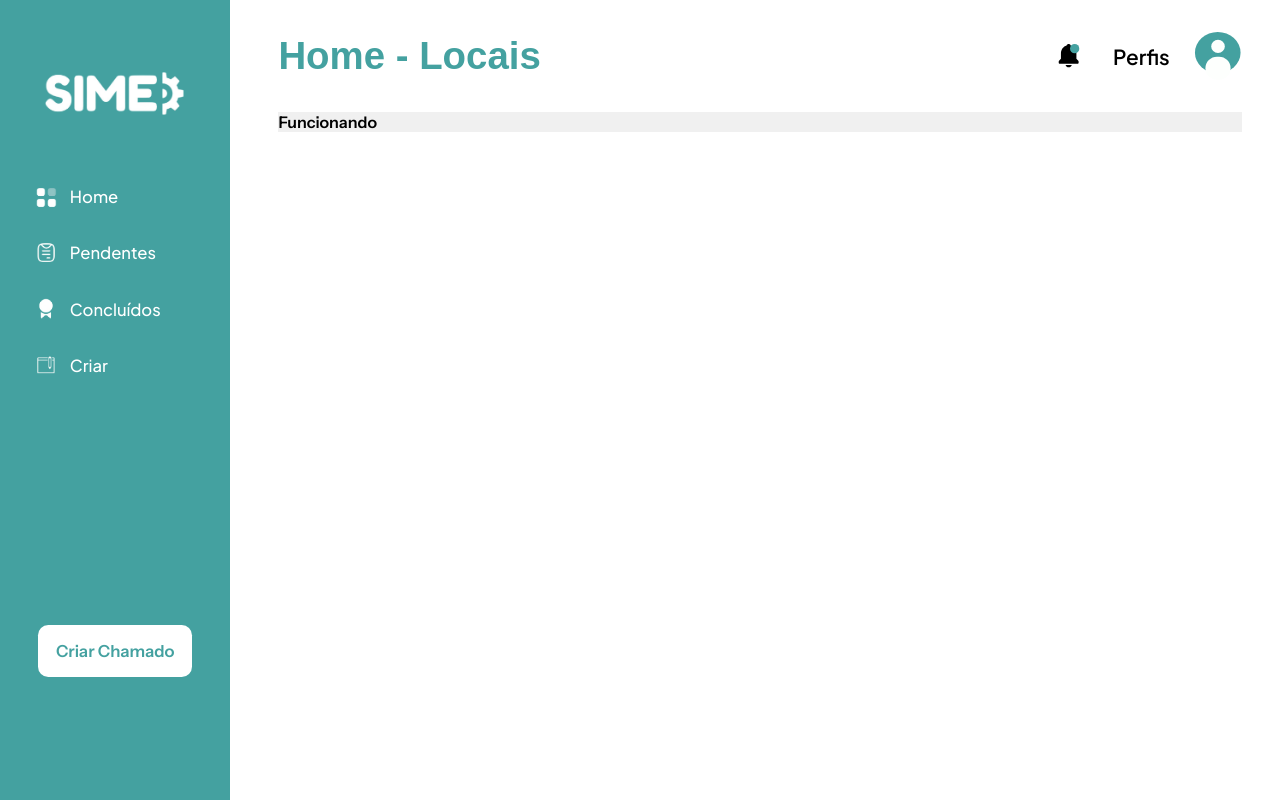
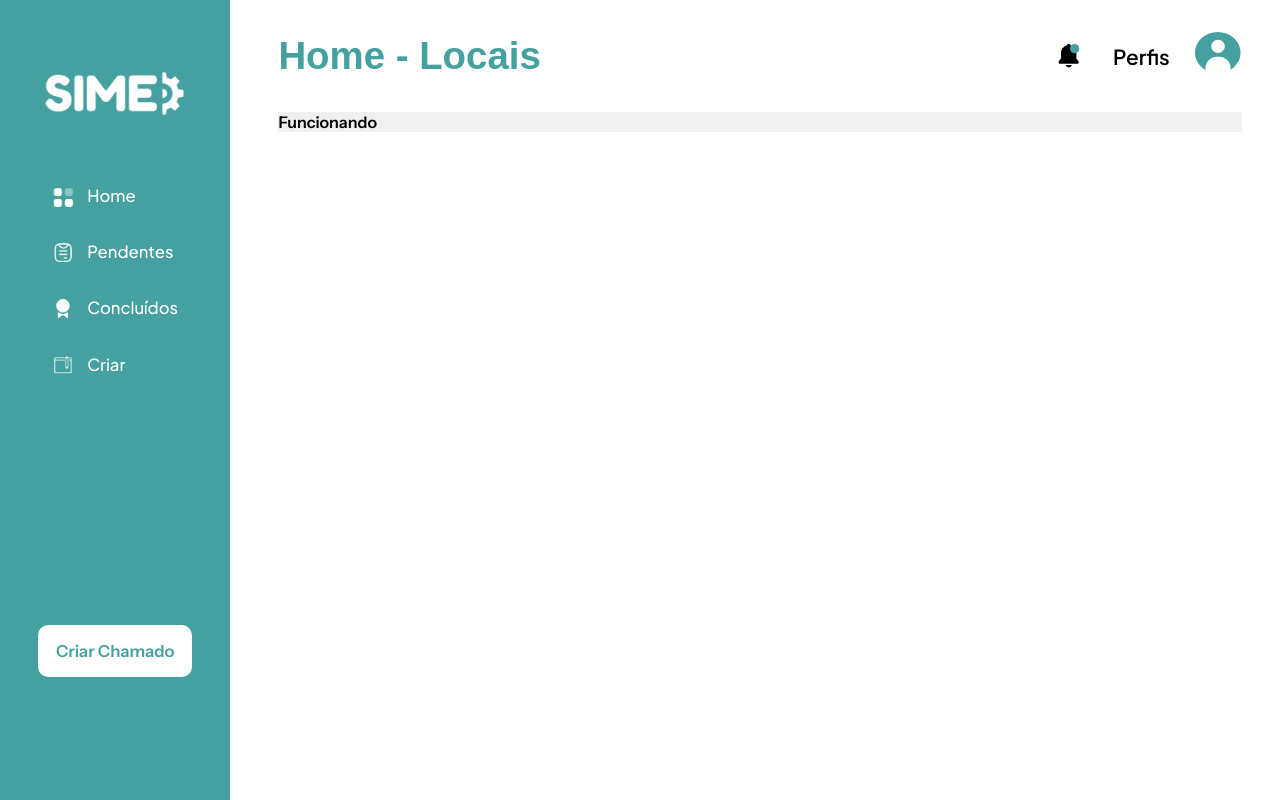
Before and after one commit to etec-SIME/SIME-web-dashboard, an Angular app in the folder SIME-web-dashboard/: page /home in a window 1280 px wide. Built offline with nearby package versions, Linux system fonts and the light colour scheme; a web font is replaced by a local one.

Commit message:
Remover padding-left

```diff
--- a/SIME-web-dashboard/src/app/components/sidebar/sidebar.component.css
+++ b/SIME-web-dashboard/src/app/components/sidebar/sidebar.component.css
@@ -9,12 +9,12 @@
     height: 100vh; /* ou 100% ?*/
     display: flex;
     flex-direction: column;
+    align-items: center;
     gap: 2vh;
 }
 
 .logo{
     width: clamp(160px, 13vw, 15vw);
-    align-self: center;
     /*display: block;
     margin: 0 auto;*/
     padding-top: 7vh;
@@ -30,9 +30,7 @@
 
 .home, .pendentes, .concluidos, .criar {
     display: flex;
-    align-items: center;
     gap: clamp(12px, 1vw, 3vw);
-    padding-left: clamp(35px, 1vw, 3vw);
     /*padding-top: clamp(15px, 1vh, 25px);*/
 }
 
```
